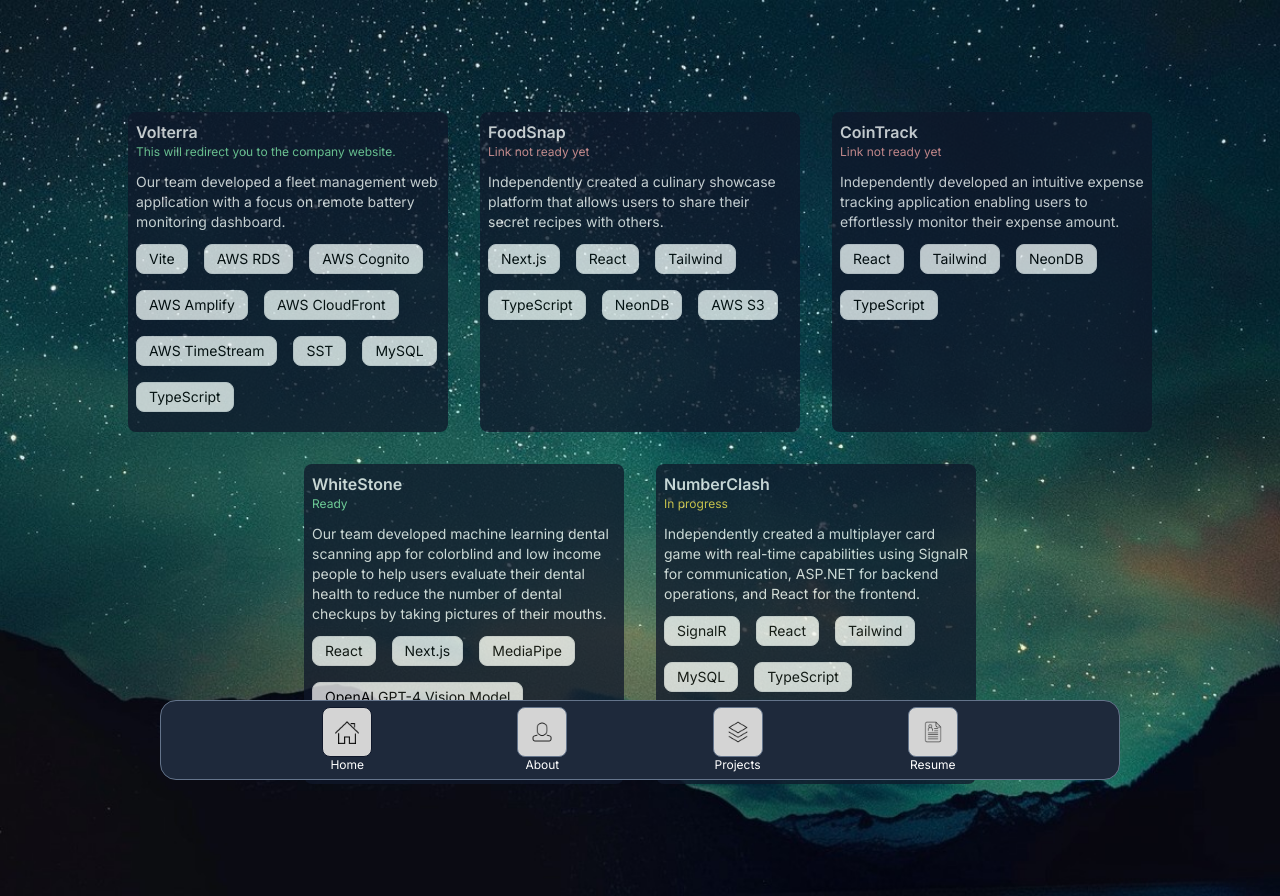
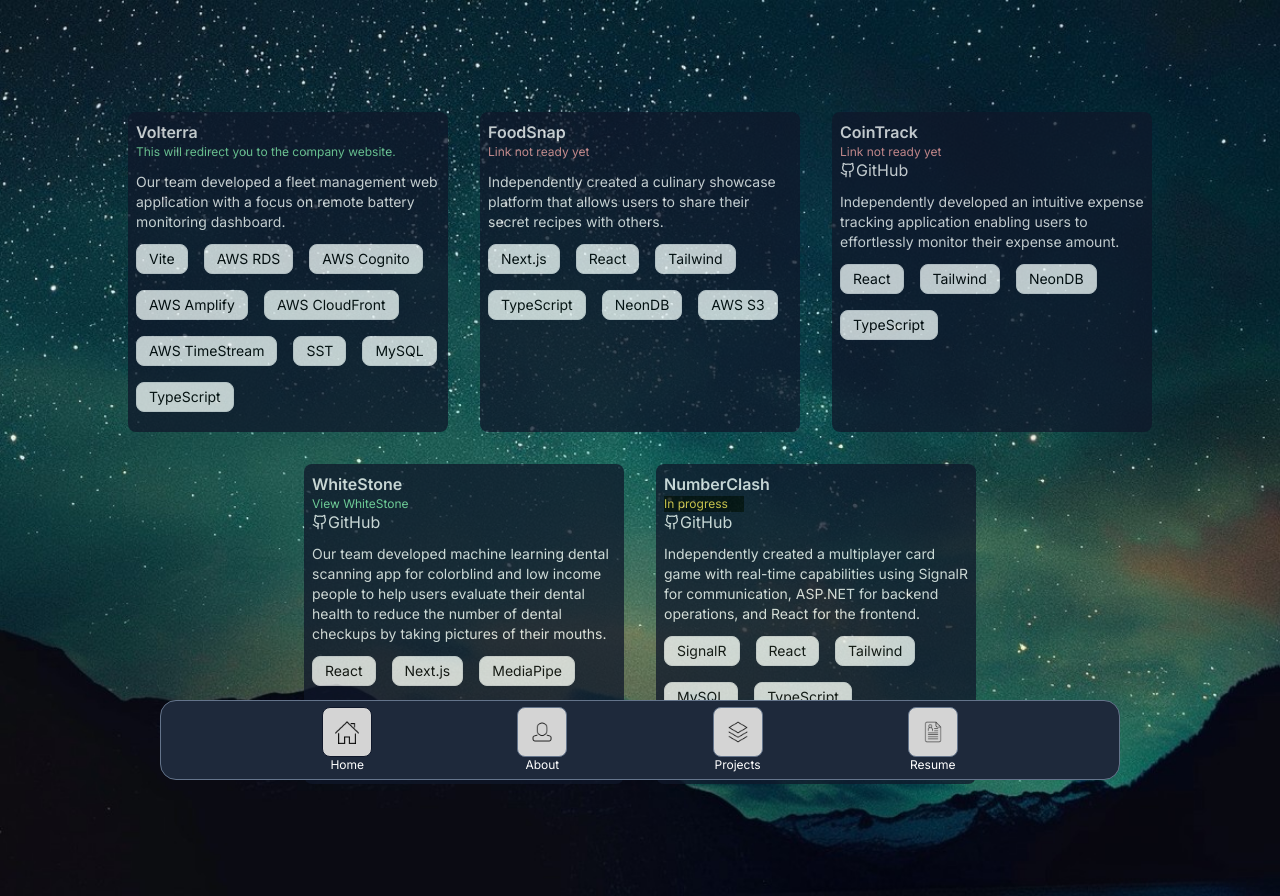
Before and after one commit to JunChoii/Portfolio, a Next.js app: page /projects in a window 1280 px wide. Built offline with nearby package versions, Linux system fonts and the light colour scheme.

Commit message:
Update page.tsx to fix typo in comment and update Skills section styling

```diff
--- a/src/app/projects/page.tsx
+++ b/src/app/projects/page.tsx
@@ -31,8 +31,8 @@
       }}
     >
       <div className="top flex flex-wrap justify-center">
-        <a href="https://volterras.com/" target="_blank" >
-          <div className="w-80 h-80 m-4 p-2 bg-slate-900 rounded-lg items-center opacity-75 hover:border-yellow hover:border-2">
+        <a href="https://volterras.com/" target="_blank">
+          <div className="w-80 h-80 m-4 p-2 bg-slate-900 rounded-lg items-center opacity-75">
             <h2 className="font-semibold text-white">Volterra</h2>
             <div className="text-green-300 text-xs">
               This will redirect you to the company website.
@@ -72,7 +72,7 @@
             </div>
           </div>
         </a>
-        <div className="w-80 h-80 m-4 p-2 bg-slate-900 rounded-lg items-center opacity-75 hover:border-yellow hover:border-2">
+        <div className="w-80 h-80 m-4 p-2 bg-slate-900 rounded-lg items-center opacity-75">
           <h2 className="font-semibold text-white">FoodSnap</h2>
           <div className="text-red-300 text-xs">Link not ready yet</div>
           <div className="text-xs text-white">
@@ -102,10 +102,32 @@
             </div>
           </div>
         </div>
-        <div className="w-80 h-80 m-4 p-2 bg-slate-900 rounded-lg items-center opacity-75 hover:border-yellow hover:border-2">
+        <div className="w-80 h-80 m-4 p-2 bg-slate-900 rounded-lg items-center opacity-75">
           <h2 className="font-semibold text-white">CoinTrack</h2>
           <div className="text-red-300 text-xs">Link not ready yet</div>
-
+          <a
+            href="https://github.com/WhiteStoneDental/whitestone_IDSP.git"
+            target="_blank"
+          >
+            <div className="flex h-5  items-center ">
+              <svg
+                xmlns="http://www.w3.org/2000/svg"
+                width="24"
+                height="24"
+                viewBox="0 0 24 24"
+                fill="none"
+                stroke="#ffffff"
+                stroke-width="2"
+                stroke-linecap="round"
+                stroke-linejoin="round"
+                className="w-4 h-4 flex-shrink-0 "
+              >
+                <path d="M15 22v-4a4.8 4.8 0 0 0-1-3.5c3 0 6-2 6-5.5.08-1.25-.27-2.48-1-3.5.28-1.15.28-2.35 0-3.5 0 0-1 0-3 1.5-2.64-.5-5.36-.5-8 0C6 2 5 2 5 2c-.3 1.15-.3 2.35 0 3.5A5.403 5.403 0 0 0 4 9c0 3.5 3 5.5 6 5.5-.39.49-.68 1.05-.85 1.65-.17.6-.22 1.23-.15 1.85v4"></path>
+                <path d="M9 18c-4.51 2-5-2-7-2"></path>
+              </svg>
+              <span className="text-white">GitHub</span>
+            </div>
+          </a>
           <div className="text-xs text-white">
             <div className="text-sm text-white mt-3">
               Independently developed an intuitive expense tracking application
@@ -127,11 +149,34 @@
             </div>
           </div>
         </div>
-        <div className="w-80 h-80 m-4 p-2 bg-slate-900 rounded-lg items-center opacity-75 hover:border-yellow hover:border-2">
+        <div className="w-80 h-80 m-4 p-2 bg-slate-900 rounded-lg items-center opacity-75">
+          <h2 className="font-semibold text-white">WhiteStone</h2>
           <a href="https://www.whitestone-app.com/" target="_blank">
-            <h2 className="font-semibold text-white">WhiteStone</h2>
-            <div className="text-green-300 text-xs">Ready</div>
-
+            <div className="text-green-300 text-xs">View WhiteStone</div>
+          </a>
+          <a
+            href="https://github.com/WhiteStoneDental/whitestone_IDSP.git"
+            target="_blank"
+          >
+            <div className="flex h-5  items-center ">
+              <svg
+                xmlns="http://www.w3.org/2000/svg"
+                width="24"
+                height="24"
+                viewBox="0 0 24 24"
+                fill="none"
+                stroke="#ffffff"
+                stroke-width="2"
+                stroke-linecap="round"
+                stroke-linejoin="round"
+                className="w-4 h-4 flex-shrink-0 "
+              >
+                <path d="M15 22v-4a4.8 4.8 0 0 0-1-3.5c3 0 6-2 6-5.5.08-1.25-.27-2.48-1-3.5.28-1.15.28-2.35 0-3.5 0 0-1 0-3 1.5-2.64-.5-5.36-.5-8 0C6 2 5 2 5 2c-.3 1.15-.3 2.35 0 3.5A5.403 5.403 0 0 0 4 9c0 3.5 3 5.5 6 5.5-.39.49-.68 1.05-.85 1.65-.17.6-.22 1.23-.15 1.85v4"></path>
+                <path d="M9 18c-4.51 2-5-2-7-2"></path>
+              </svg>
+              <span className="text-white">GitHub</span>
+            </div>
+          </a>
           <div className="text-xs text-white">
             <div className="text-sm text-white mt-3">
               Our team developed machine learning dental scanning app for
@@ -154,20 +199,46 @@
               </div>
             </div>
           </div>
-          </a>
         </div>
 
-        <div className="w-80 h-80 m-4 p-2 bg-slate-900 rounded-lg items-center opacity-75 hover:border-yellow hover:border-2">
+        <div className="w-80 h-80 m-4 p-2 bg-slate-900 rounded-lg items-center opacity-75">
+          <h2 className="font-semibold text-white">NumberClash</h2>
+          <div className=" items-center ">
             <a
               href="https://renumberclash-web-green-dawn-9736.fly.dev/"
               target="_blank"
             >
-            <h2 className="font-semibold text-white">NumberClash</h2>
-            <div className="text-yellow-300 text-xs">In progress</div>
+              <div className="text-yellow-300 text-xs bg-black w-20">
+                In progress
+              </div>
+            </a>
+            <a href="https://github.com/JunChoii/reNumberClash.git">
+              <div className="flex h-5  items-center ">
+                <svg
+                  xmlns="http://www.w3.org/2000/svg"
+                  width="24"
+                  height="24"
+                  viewBox="0 0 24 24"
+                  fill="none"
+                  stroke="#ffffff"
+                  stroke-width="2"
+                  stroke-linecap="round"
+                  stroke-linejoin="round"
+                  className="w-4 h-4 flex-shrink-0 "
+                >
+                  <path d="M15 22v-4a4.8 4.8 0 0 0-1-3.5c3 0 6-2 6-5.5.08-1.25-.27-2.48-1-3.5.28-1.15.28-2.35 0-3.5 0 0-1 0-3 1.5-2.64-.5-5.36-.5-8 0C6 2 5 2 5 2c-.3 1.15-.3 2.35 0 3.5A5.403 5.403 0 0 0 4 9c0 3.5 3 5.5 6 5.5-.39.49-.68 1.05-.85 1.65-.17.6-.22 1.23-.15 1.85v4"></path>
+                  <path d="M9 18c-4.51 2-5-2-7-2"></path>
+                </svg>
+                <span className="text-white">GitHub</span>
+              </div>
+            </a>
+          </div>
 
           <div className="text-xs text-white">
             <div className="text-sm text-white mt-3">
-                Independently created a multiplayer card game with real-time capabilities using SignalR for communication, ASP.NET for backend operations, and React for the frontend.
+              Independently created a multiplayer card game with real-time
+              capabilities using SignalR for communication, ASP.NET for backend
+              operations, and React for the frontend.
             </div>
             <div className="flex flex-wrap gap-4 mt-3">
               <div className="text-black rounded-lg border border-gray-200 px-3 py-1 text-sm bg-gray-50 dark:border-gray-800 dark:bg-gray-950 dark:text-white">
@@ -187,7 +258,6 @@
               </div>
             </div>
           </div>
-          </a>
         </div>
       </div>
       <div
```
Lines whose indentation alone changed are shown as unchanged.
